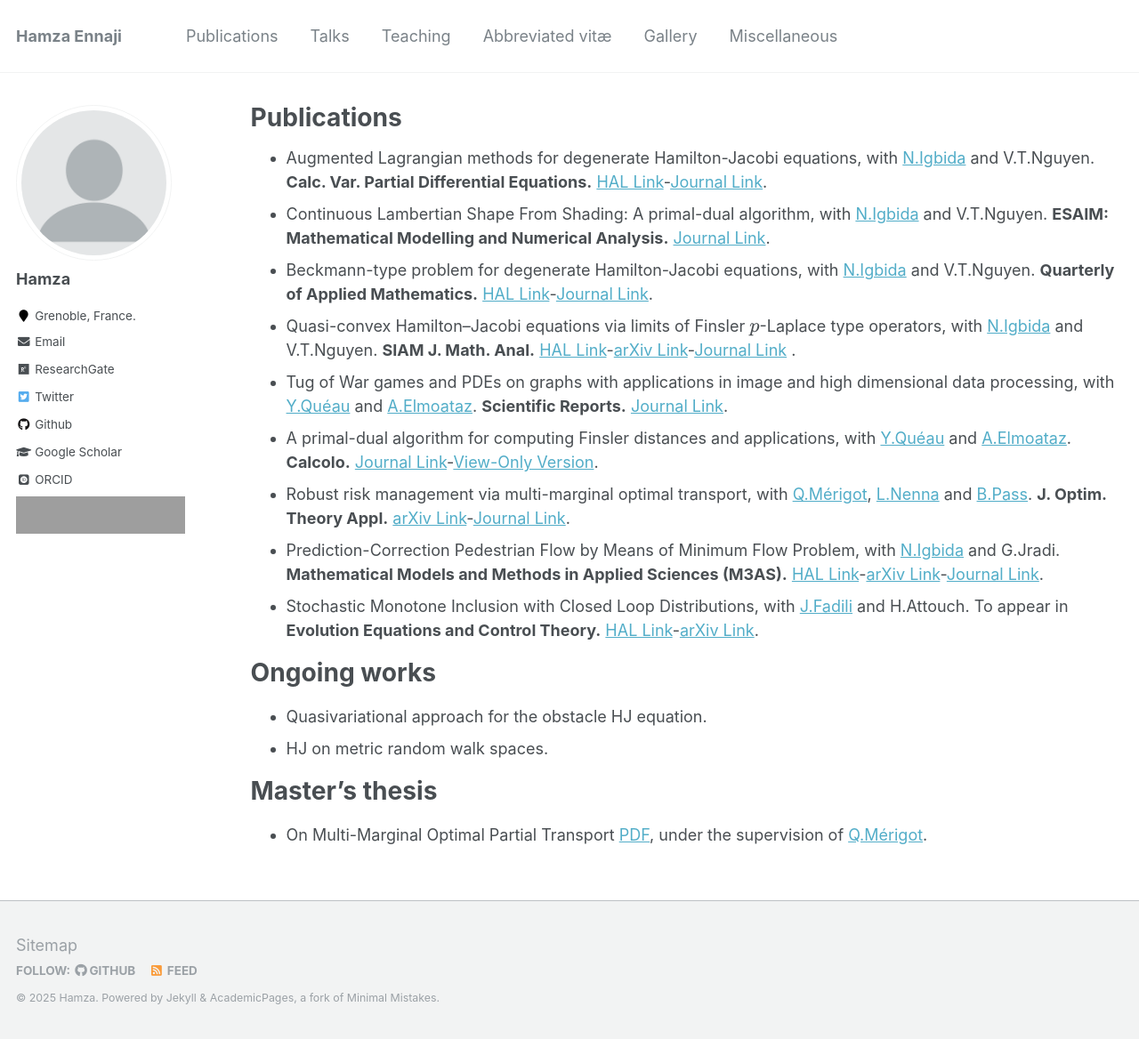
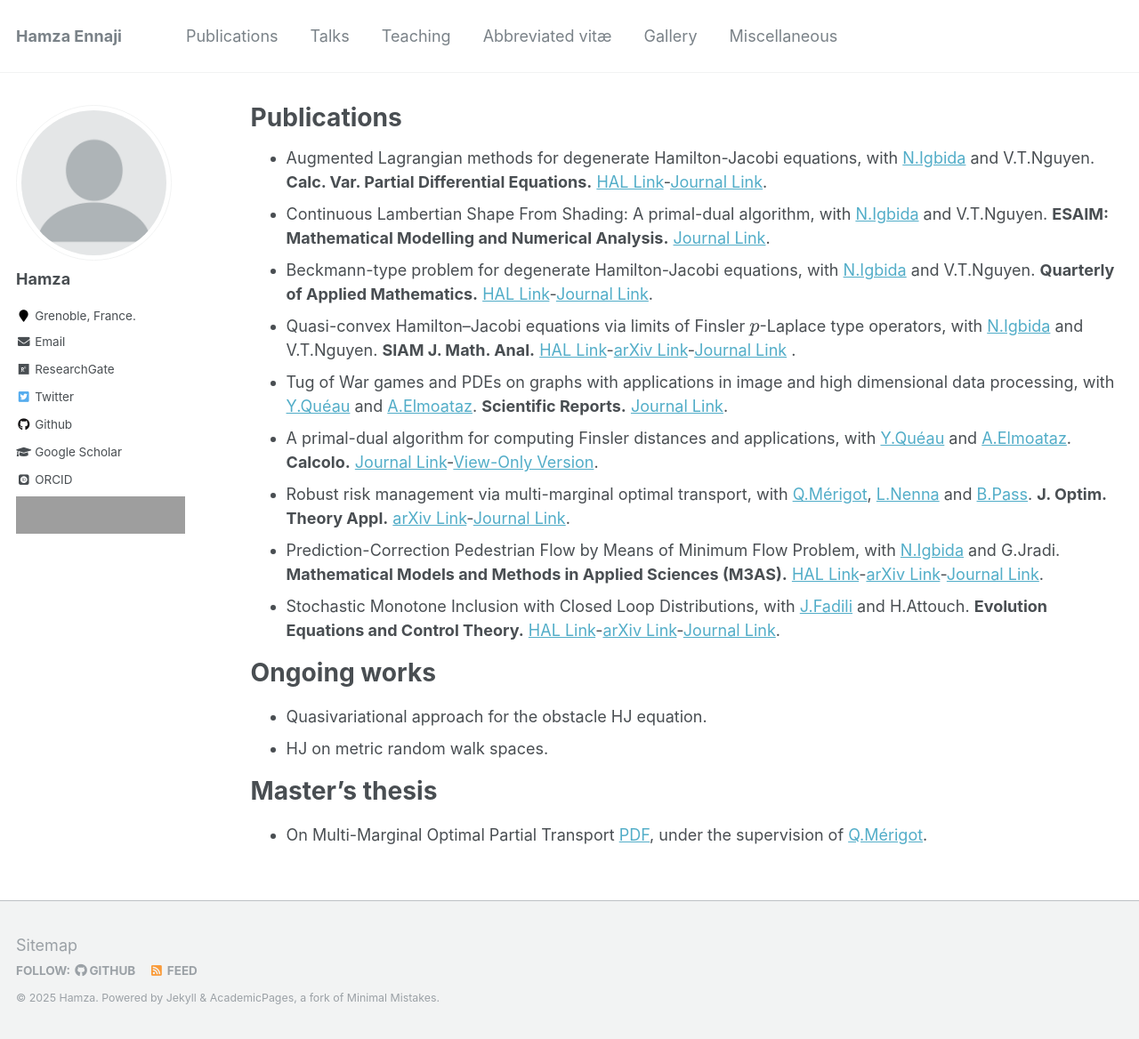
Before and after one commit to enhamza/enhamza.github.io, a Jekyll site: the page built from _pages/publications.md, in a window 1280 px wide and 1168 px high. Shown: the whole window at 89% size. Built offline with Jekyll 4.4.1, drawn with Linux system fonts in a browser that asks for light colours; some web fonts are replaced; formulas are drawn with MathJax 3; grey boxes are pictures that could not be loaded.

Commit message:
Update publications.md

```diff
--- a/_pages/publications.md
+++ b/_pages/publications.md
@@ -13,8 +13,7 @@ author_profile: true
 * A primal-dual algorithm for computing Finsler distances and applications, with [Y.Quéau](https://sites.google.com/view/yvainqueau) and [A.Elmoataz](https://elmoatazbill.users.greyc.fr/). **Calcolo.** [Journal Link](https://link.springer.com/article/10.1007/s10092-024-00596-y)-[View-Only Version](https://rdcu.be/dRC68).
 * Robust risk management via multi-marginal optimal transport, with [Q.Mérigot](http://quentin.mrgt.fr/), [L.Nenna](https://lucanenna.github.io/) and [B.Pass](https://sites.ualberta.ca/~pass/). **J. Optim. Theory Appl.** [arXiv Link](https://arxiv.org/abs/2211.07694)-[Journal Link](https://link.springer.com/article/10.1007/s10957-024-02438-x).
 * Prediction-Correction Pedestrian Flow by Means of Minimum Flow Problem, with [N.Igbida](https://www.unilim.fr/pages_perso/noureddine.igbida/) and G.Jradi. **Mathematical Models and Methods in Applied Sciences (M3AS).** [HAL Link](https://hal.science/hal-03999852)-[arXiv Link](https://arxiv.org/abs/2302.11315)-[Journal Link](https://doi.org/10.1142/S0218202524500052).
-* Stochastic Monotone Inclusion with Closed Loop Distributions, with [J.Fadili](https://fadili.users.greyc.fr) and H.Attouch. To appear in **Evolution Equations and Control Theory.** [HAL Link](https://hal.science/hal-04652333)-[arXiv Link](https://arxiv.org/abs/2407.13868).
-
+* Stochastic Monotone Inclusion with Closed Loop Distributions, with [J.Fadili](https://fadili.users.greyc.fr) and H.Attouch. **Evolution Equations and Control Theory.** [HAL Link](https://hal.science/hal-04652333)-[arXiv Link](https://arxiv.org/abs/2407.13868)-[Journal Link](https://www.aimsciences.org/article/doi/10.3934/eect.2025022).
 
 Ongoing works
 ==============
```
